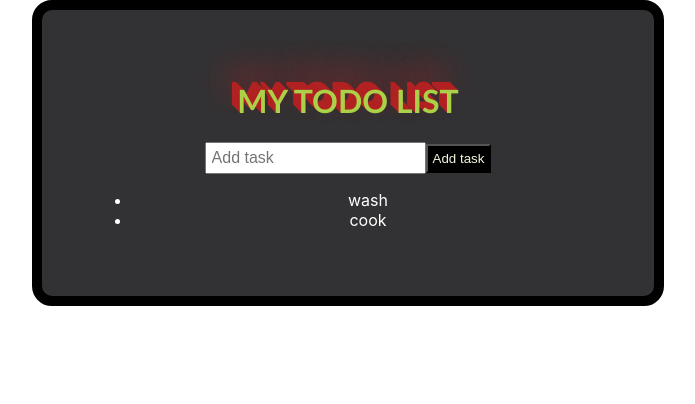
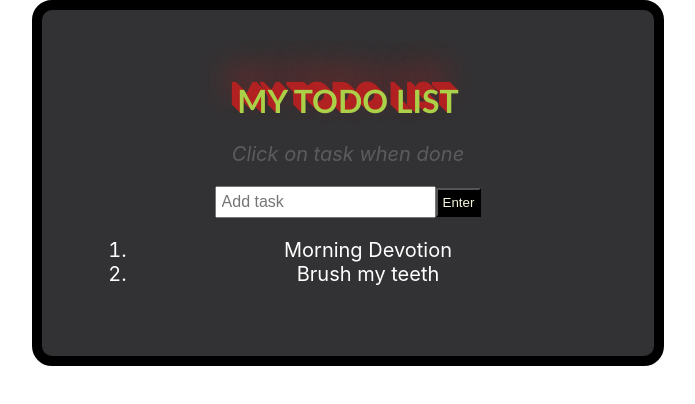
Before and after one commit to Achilihudaniel07/React-To-do-list--ClassBase, a React (Create React App) app: page / in a window 1280 px wide. Shown: the top 404 px of the page, without its empty margins (292-987 px from the left). Built offline with nearby package versions, Linux system fonts and the light colour scheme.

Commit message:
second commit

```diff
--- a/src/App.css
+++ b/src/App.css
@@ -8,6 +8,7 @@
   border-radius: 20px;
   color: white;
   border: 10px solid black;
+  font-size: 20px;
 }
 
 .App h1{
@@ -36,4 +37,10 @@
   padding: 5px;
   background-color: black;
   color: beige;
+
 }
+
+
+.App p{
+  opacity: 20%;
+}
--- a/src/MyTodolist.js
+++ b/src/MyTodolist.js
@@ -11,8 +11,8 @@ class MyTodolist extends Component{
         this.state ={
             newItem:'',
             todoItems:[ // it is an array of object
-                {title:'wash', done:false},
-                {title:'cook',  done:false},    // We change this to an object inorder to keep track of when it is done and also the title, Object allows you to have multiple items inside.
+                {title:'Morning Devotion', done:false},
+                {title:'Brush my teeth',  done:false},    // We change this to an object inorder to keep track of when it is done and also the title, Object allows you to have multiple items inside.
             ]
         }
     }
@@ -43,19 +43,21 @@ class MyTodolist extends Component{
         return(
             <div>
                 <h1>MY TODO LIST</h1>
+                <i> <p>Click on task when done </p></i>
+
                 <form onSubmit={this.addItemToList}>
                     <input value={this.state.newItem} onChange={(event) =>this.setState({newItem: event.target.value})} type="text" placeholder="Add task"/>
-                    <button type="submit">Add task</button>
+                    <button type="submit">Enter</button>
                 </form>
 
-                <ul>
+                <ol>
                     {   this.state.todoItems?.map((item, index) => (
                             <li
                                 key={index.toString()} onClick={() => this.taskIsDone(index)} style={{textDecoration: item.done ? 'line-through' : '', cursor: 'pointer'}}>{item.title}
                             </li>
                         ))
                     }
-                </ul>
+                </ol>
             </div>
         )
     }
```
